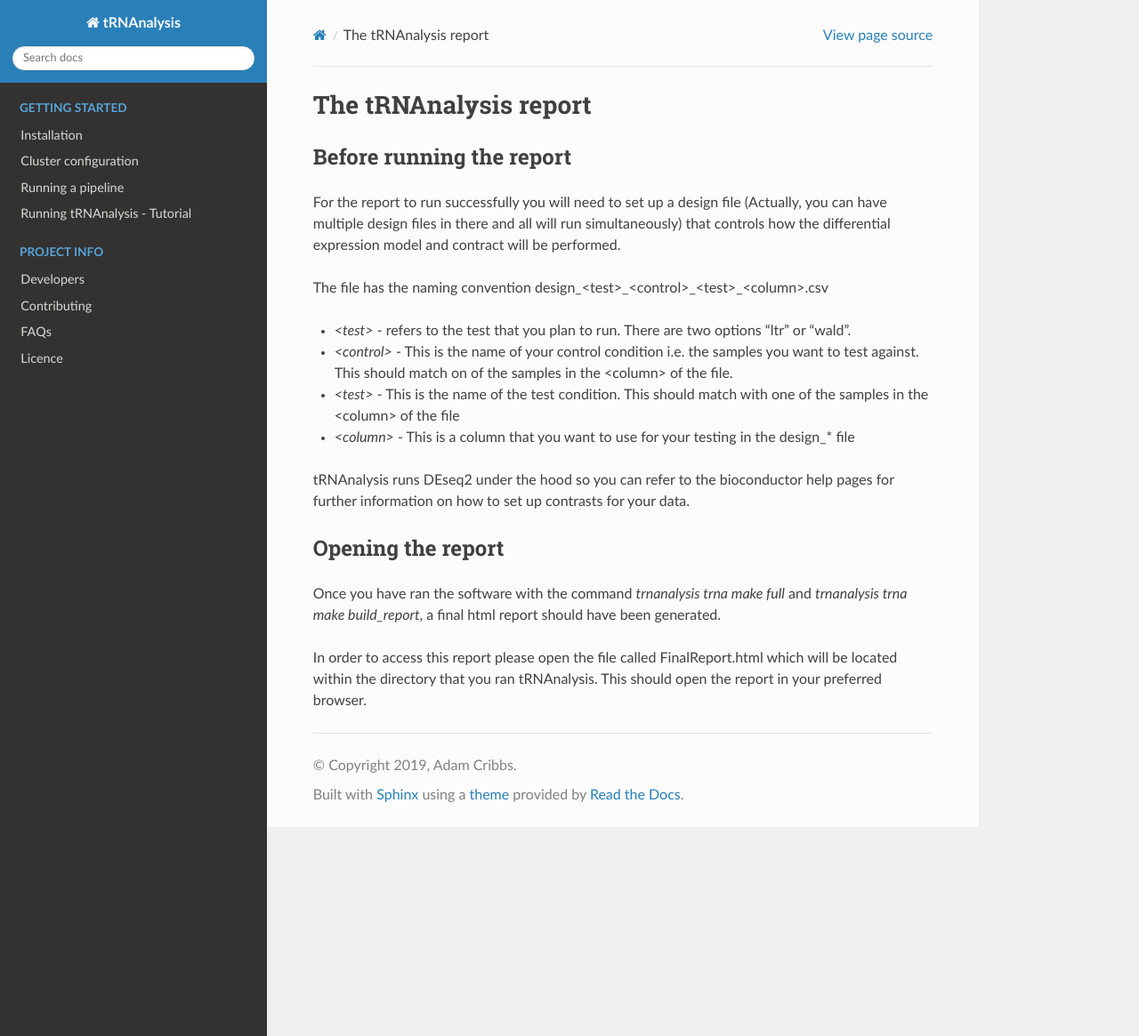
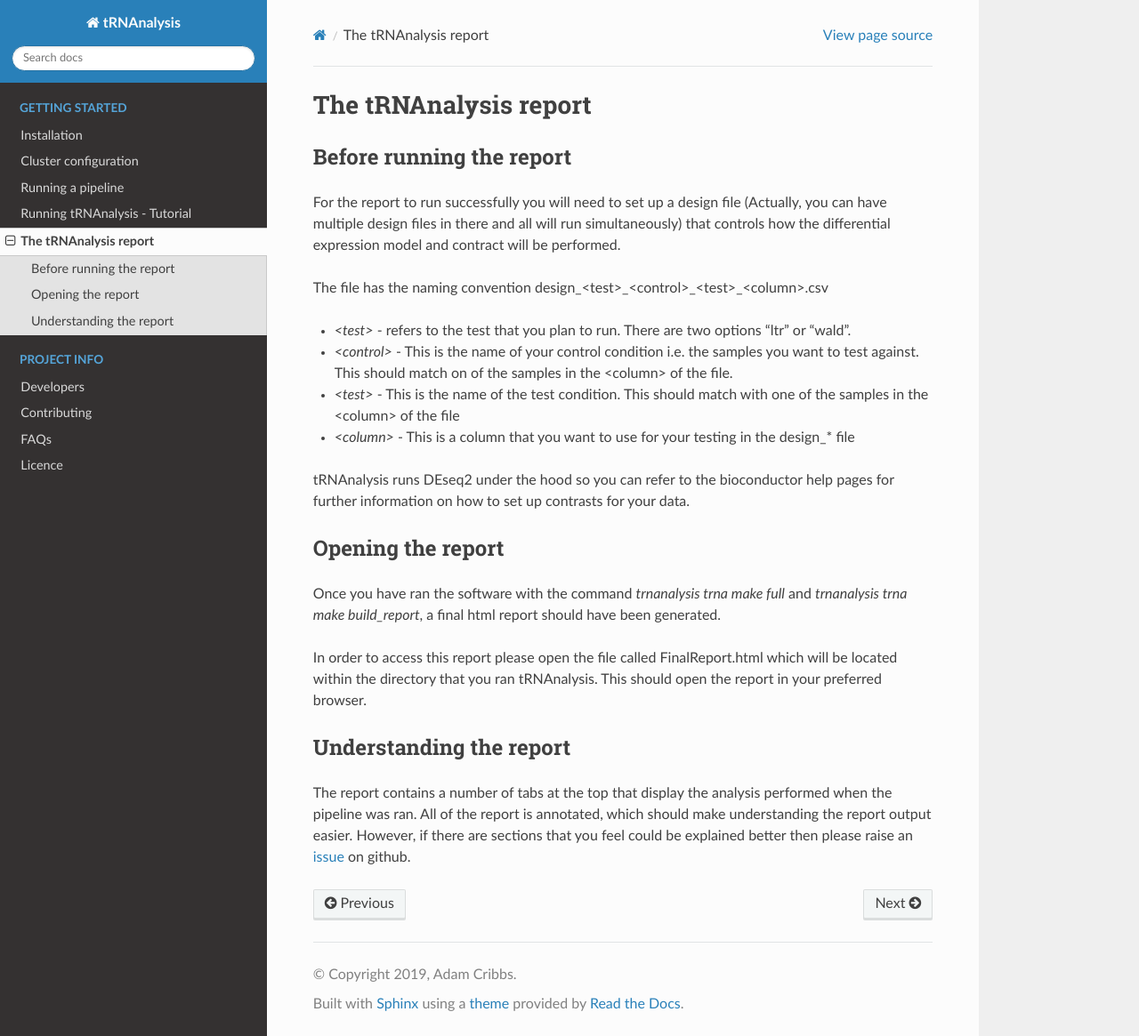
Before and after one commit to Acribbs/tRNAnalysis, a Sphinx documentation site: the page built from docs/getting_started/Output.rst, in a window 1280 px wide and 1165 px high. Shown: the whole window at 89% size. Built offline with Sphinx 7.4.7 and the Read the Docs theme 2.0.0, drawn with Linux system fonts in a browser that asks for light colours.

```diff
--- a/docs/getting_started/Output.rst
+++ b/docs/getting_started/Output.rst
@@ -33,3 +33,12 @@
 In order to access this report please open the file called FinalReport.html
 which will be located within the directory that you ran tRNAnalysis. This
 should open the report in your preferred browser.
+
+Understanding the report
+------------------------
+
+The report contains a number of tabs at the top that display the analysis
+performed when the pipeline was ran. All of the report is annotated, which
+should make understanding the report output easier. However, if there are
+sections that you feel could be explained better then please raise an `issue <https://github.com/Acribbs/tRNAnalysis/issues>`_
+on github.
--- a/docs/index.rst
+++ b/docs/index.rst
@@ -41,6 +41,7 @@
    getting_started/Cluster_config.rst
    getting_started/Examples.rst
    getting_started/Tutorial.rst
+   getting_started/Output.rst
 
 .. toctree::
    :caption: Project info
```
